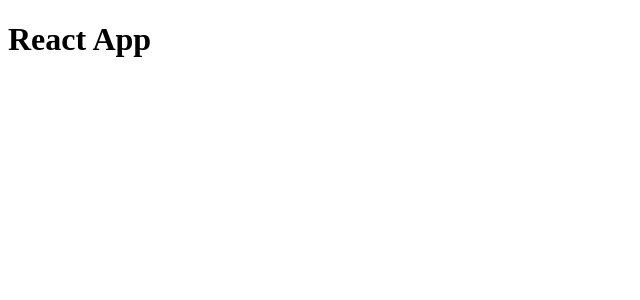
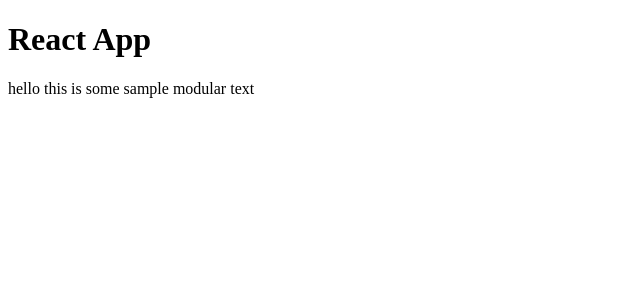
Before and after one commit to ZabWP/Software-Engineering, a React (Create React App) app in the folder frontend/: page / in a window 1280 px wide. Shown: the top 300 px of the page, without its empty margins (0-640 px from the left). Built offline with nearby package versions, Linux system fonts and the light colour scheme.

Commit message:
added a modular text

```diff
--- a/frontend/src/App.js
+++ b/frontend/src/App.jsx
@@ -1,9 +1,11 @@
 import "./App.css";
+import { DescriptionBox } from "./components/DescriptionBox";
 
 const App = () => {
   return (
     <div>
       <h1 className="Title">React App</h1>
+      <DescriptionBox />
     </div>
   );
 };
--- /dev/null
+++ b/frontend/src/components/DescriptionBox.jsx
@@ -0,0 +1,7 @@
+export const DescriptionBox = () => {
+  return (
+    <div>
+      <p>hello this is some sample modular text</p>
+    </div>
+  );
+};
```
